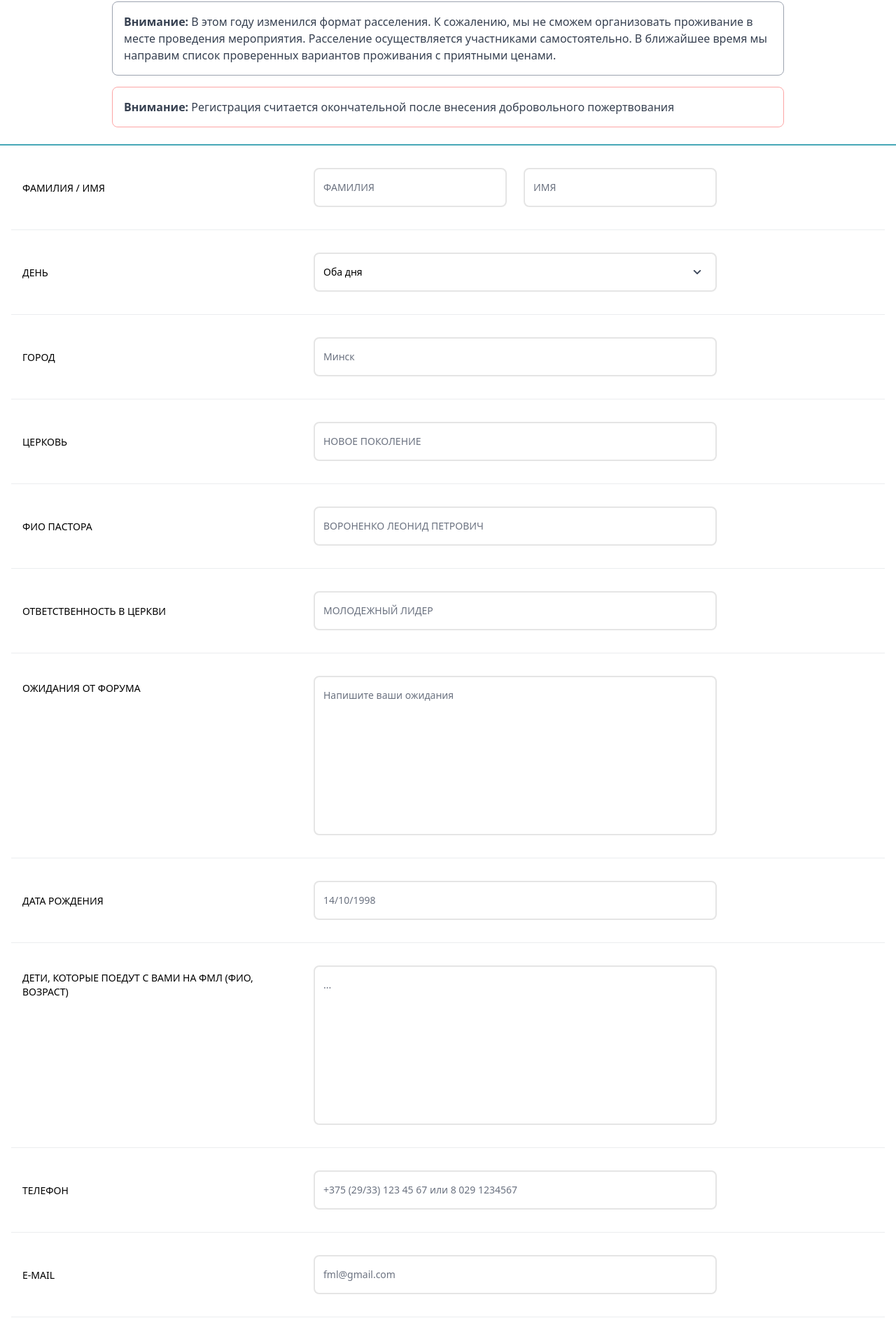
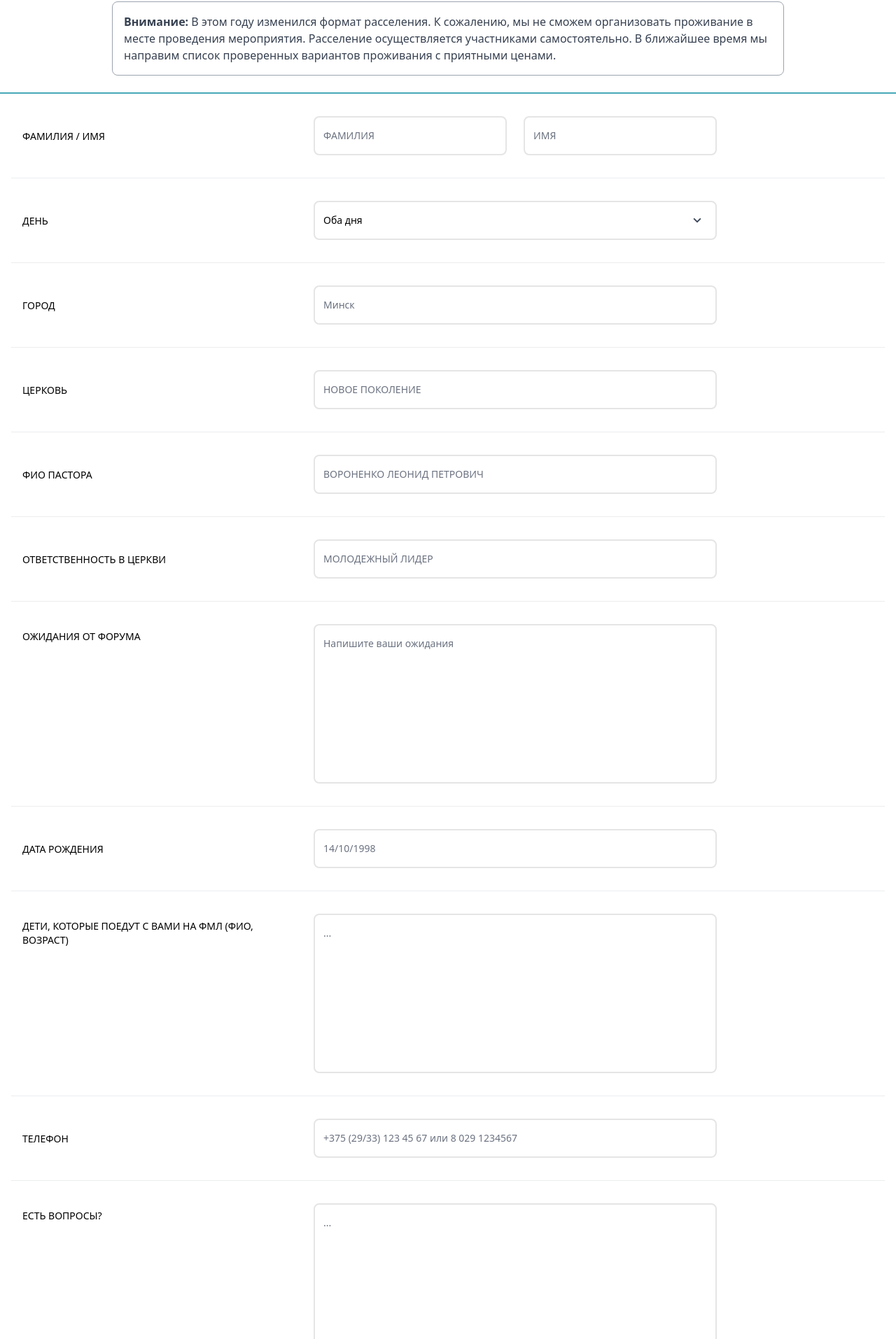
Before and after one commit to LashaLoi/fml, a Next.js app: page /register in a window 1280 px wide. Shown: the part 260-2174 px from the top of the page at 70% size. Built offline with nearby package versions, Linux system fonts and the light colour scheme.

Commit message:
update registration

```diff
--- a/pages/info.tsx
+++ b/pages/info.tsx
@@ -56,8 +56,14 @@ export default function Info() {
             }}
             className="text-2xl font-black mb-5"
           >
-            Благодарим вас за регистрацию
+            Благодарим вас!
           </motion.h3>
+          <div className="bg-white/60 backdrop-blur-sm p-4 rounded-lg border border-red-300 mb-4 max-w-[600px] mx-auto">
+            <p className="md:text-base text-gray-700">
+              <span className="font-semibold">Внимание:</span> Регистрация
+              считается окончательной после внесения добровольного пожертвования
+            </p>
+          </div>
           <motion.p
             initial={{
               opacity: 0,
--- a/pages/register.tsx
+++ b/pages/register.tsx
@@ -106,14 +106,6 @@ export default function RegisterPage() {
                 Расселение осуществляется участниками самостоятельно. В
                 ближайшее время мы направим список проверенных вариантов
                 проживания с приятными ценами.
-              </p>
-            </div>
-
-            <div className="bg-white/60 backdrop-blur-sm p-4 rounded-lg border border-red-300">
-              <p className="md:text-base text-gray-700">
-                <span className="font-semibold">Внимание:</span> Регистрация
-                считается окончательной после внесения добровольного
-                пожертвования
               </p>
             </div>
           </div>
@@ -241,16 +233,15 @@ export default function RegisterPage() {
             register={register}
             type="tel"
           />
-          <Input
+          {/* <Input
             label="E-MAIL"
             placeholder="fml@gmail.com"
             name="email"
             required
             register={register}
             type="email"
-          />
+          /> */}
           <Textarea
-            defaultValue="..."
             label="ЕСТЬ ВОПРОСЫ?"
             name="q"
             register={register}
```
